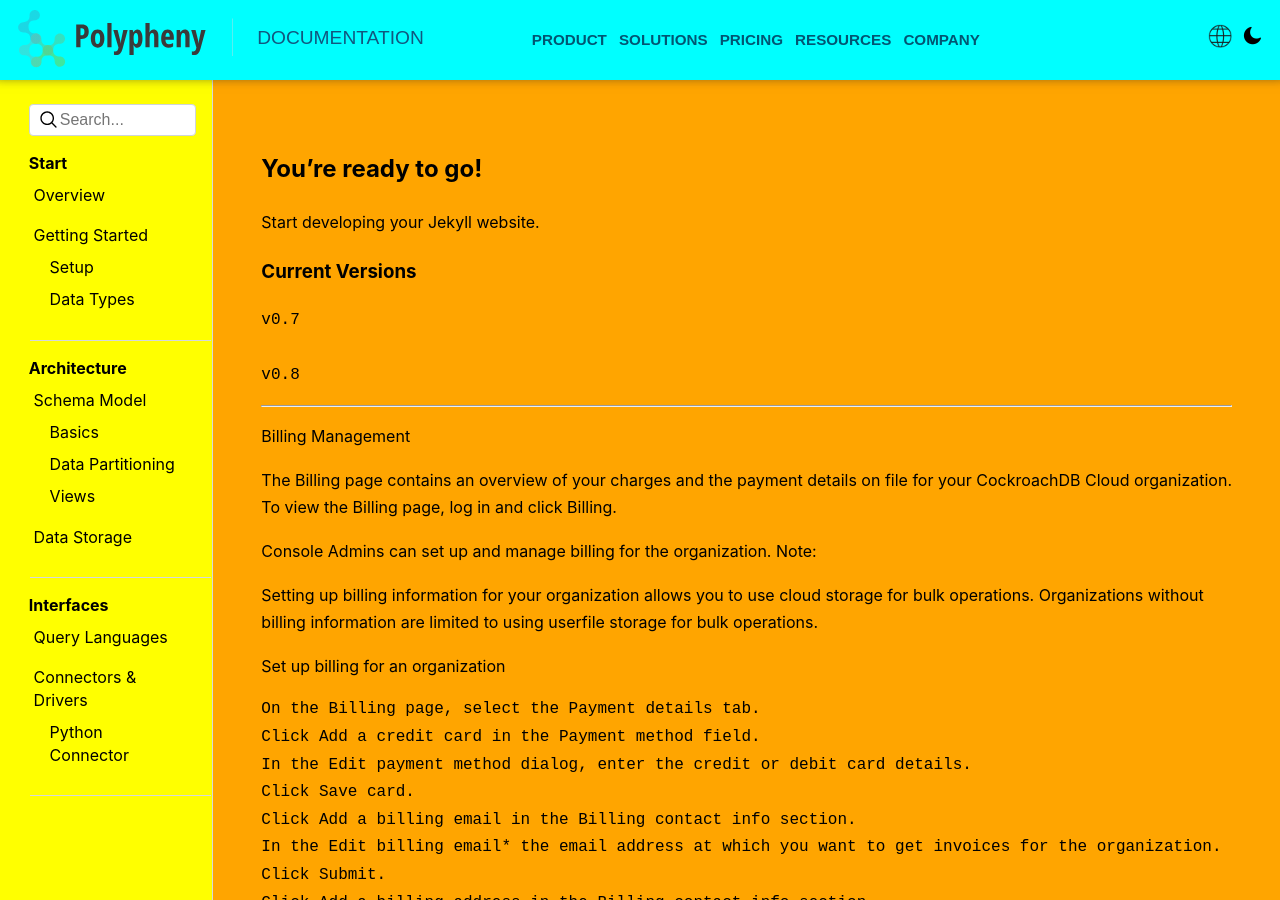
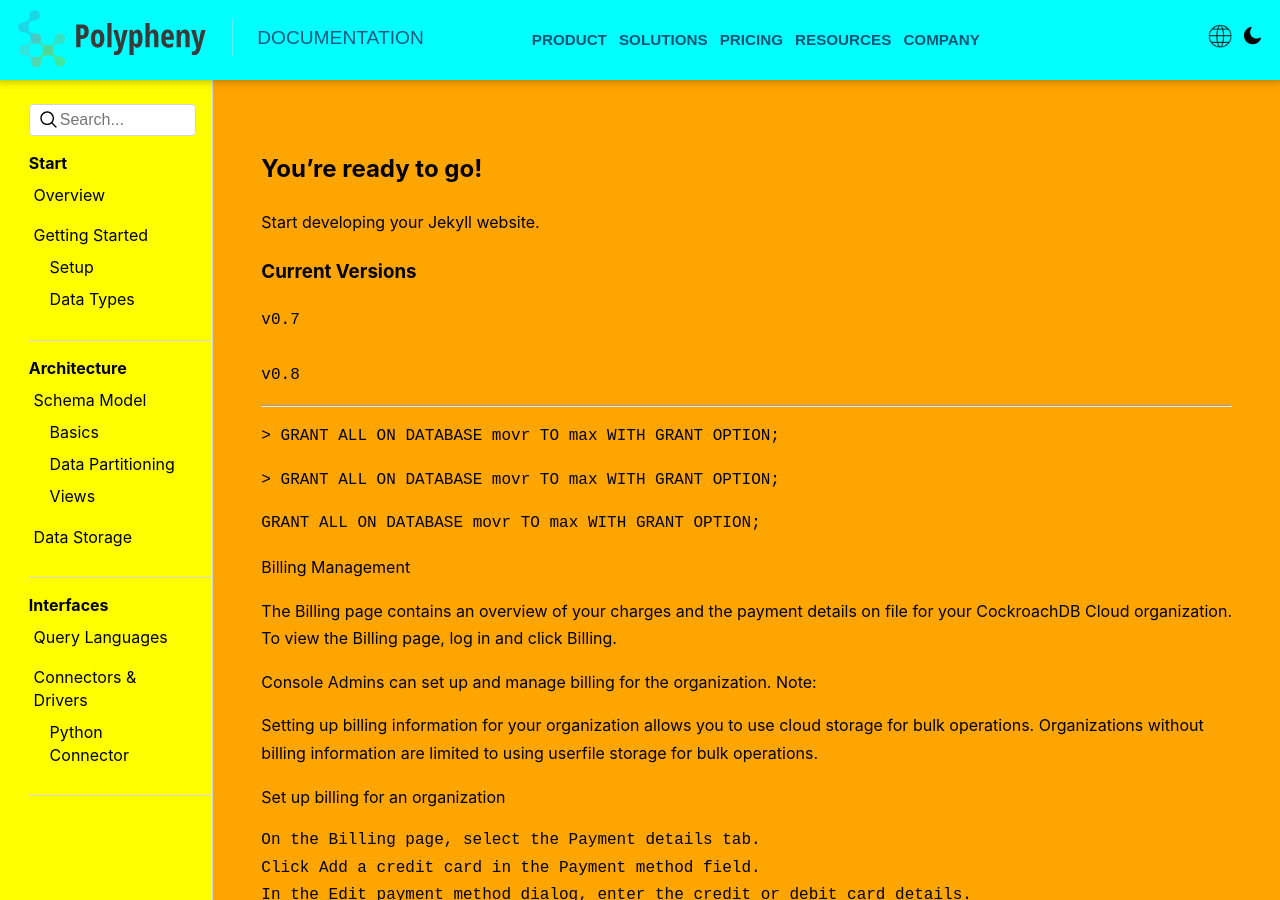
Before and after one commit to hennlo/docs, a Jekyll site: the page built from index.md, in a window 1280 px wide and 900 px high. Built offline with Jekyll 4.4.1, drawn with Linux system fonts in a browser that asks for light colours; Markdown is read by kramdown in place of the engine named in the settings.

Commit message:
test output

````diff
--- a/index.md
+++ b/index.md
@@ -15,6 +15,18 @@ Start developing your Jekyll website.
 
 ----
 
+
+~~~ sql
+> GRANT ALL ON DATABASE movr TO max WITH GRANT OPTION;
+~~~
+
+``` sql
+> GRANT ALL ON DATABASE movr TO max WITH GRANT OPTION;
+```
+
+``` sql
+GRANT ALL ON DATABASE movr TO max WITH GRANT OPTION;
+```
 
 Billing Management
 
````
